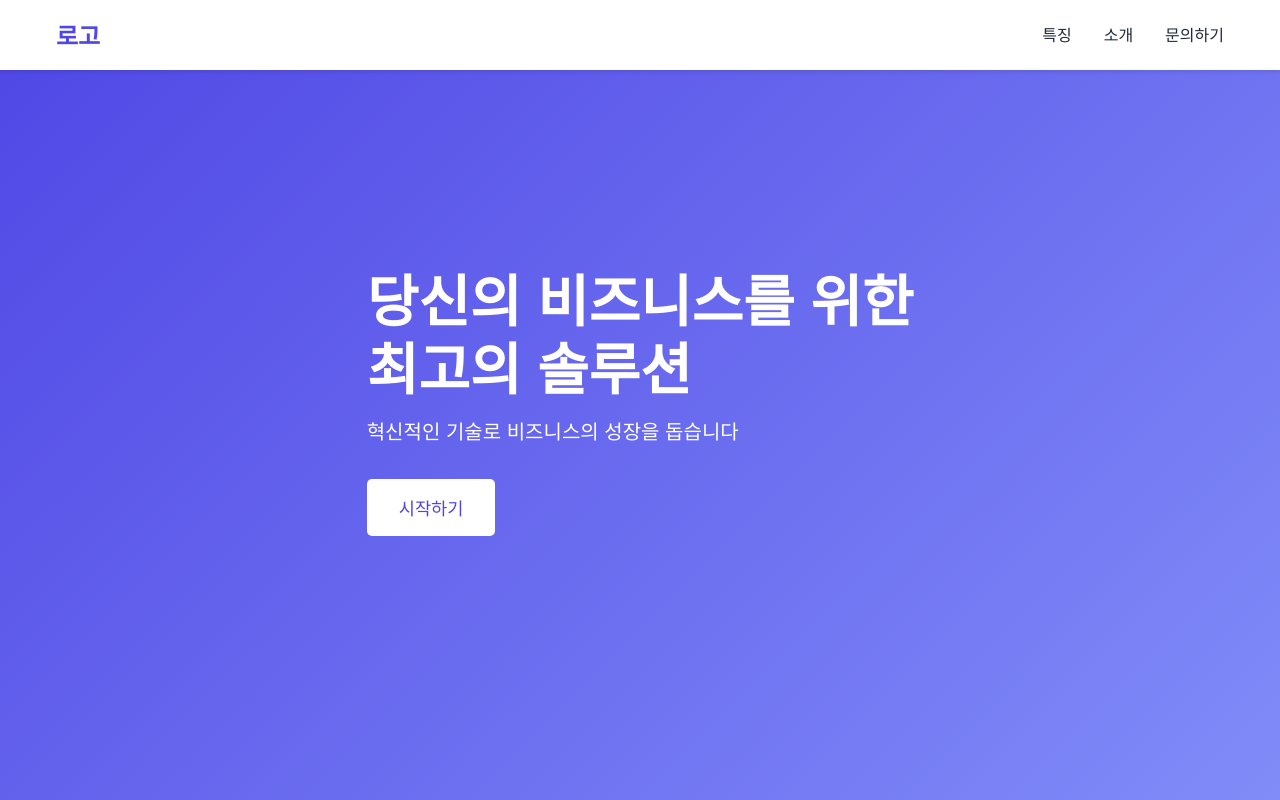
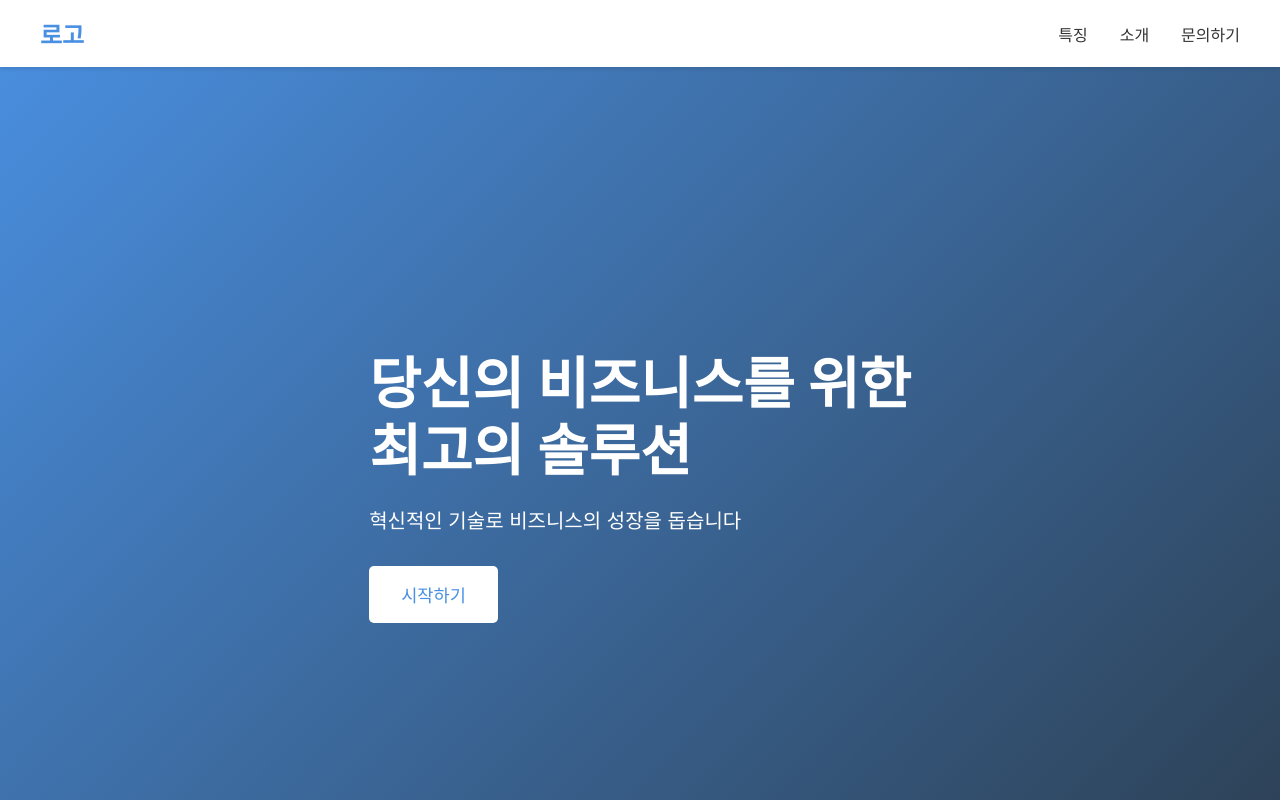
Before and after one commit to wjb127/my-svelte-app, a SvelteKit app: page / in a window 1280 px wide. Shown: the top 800 px of the page. Built offline with nearby package versions, Linux system fonts and the light colour scheme.

Commit message:
CSS dir change

```diff
--- a/package.json
+++ b/package.json
@@ -16,6 +16,7 @@
 	},
 	"devDependencies": {
 		"@eslint/compat": "^1.2.3",
+		"@melt-ui/pp": "^0.3.2",
 		"@sveltejs/adapter-auto": "^3.0.0",
 		"@sveltejs/adapter-vercel": "^5.5.2",
 		"@sveltejs/kit": "^2.0.0",
@@ -30,6 +31,8 @@
 		"prettier-plugin-tailwindcss": "^0.6.5",
 		"svelte": "^5.0.0",
 		"svelte-check": "^4.0.0",
+		"svelte-preprocess": "^6.0.3",
+		"svelte-sequential-preprocessor": "^2.0.2",
 		"tailwindcss": "^3.4.9",
 		"typescript": "^5.0.0",
 		"typescript-eslint": "^8.0.0",
--- /dev/null
+++ b/src/lib/styles/global.css
@@ -0,0 +1,14 @@
+:root {
+  --primary-color: #4a90e2;
+  --secondary-color: #2c3e50;
+  --text-color: #333;
+  --light-bg: #f5f5f5;
+}
+
+/* 기타 전역 스타일 */
+body {
+  margin: 0;
+  padding: 0;
+  font-family: -apple-system, BlinkMacSystemFont, 'Segoe UI', Roboto, Oxygen,
+    Ubuntu, Cantarell, 'Open Sans', 'Helvetica Neue', sans-serif;
+}
--- a/src/routes/+layout.svelte
+++ b/src/routes/+layout.svelte
@@ -1,11 +1,5 @@
 <script lang="ts">
-	import '$lib/styles/app.css';
+	import '../lib/styles/global.css';
 </script>
 
 <slot />
-
-<style>
-	:global(:root) {
-		/* 전역 CSS 변수들 */
-	}
-</style>
--- a/svelte.config.js
+++ b/svelte.config.js
@@ -1,29 +1,17 @@
 import adapter from '@sveltejs/adapter-vercel';
-import { vitePreprocess } from '@sveltejs/vite-plugin-svelte';
+import { preprocessMeltUI } from '@melt-ui/pp';
+import sequence from 'svelte-sequential-preprocessor';
+import preprocess from 'svelte-preprocess';
 
 /** @type {import('@sveltejs/kit').Config} */
 const config = {
 	kit: {
-		adapter: adapter({
-			runtime: 'nodejs18.x'
-		}),
+		adapter: adapter(),
 		alias: {
 			$lib: './src/lib'
-		},
-		files: {
-			assets: 'static'
 		}
 	},
-	preprocess: vitePreprocess(),
-	vite: {
-		css: {
-			preprocessorOptions: {
-				scss: {
-					additionalData: ''
-				}
-			}
-		}
-	}
+	preprocess: sequence([preprocess(), preprocessMeltUI()])
 };
 
 export default config;
--- a/vite.config.js
+++ b/vite.config.js
@@ -1,14 +1,12 @@
 import { sveltekit } from '@sveltejs/kit/vite';
 import { defineConfig } from 'vite';
+import path from 'path';
 
 export default defineConfig({
 	plugins: [sveltekit()],
-	css: {
-		// CSS 처리 설정
-		preprocessorOptions: {
-			scss: {
-				additionalData: ''
-			}
+	resolve: {
+		alias: {
+			$lib: path.resolve('./src/lib')
 		}
 	}
 });
```
Also changed, not shown: 1 other file (tests, documents, lock files or other folders).
